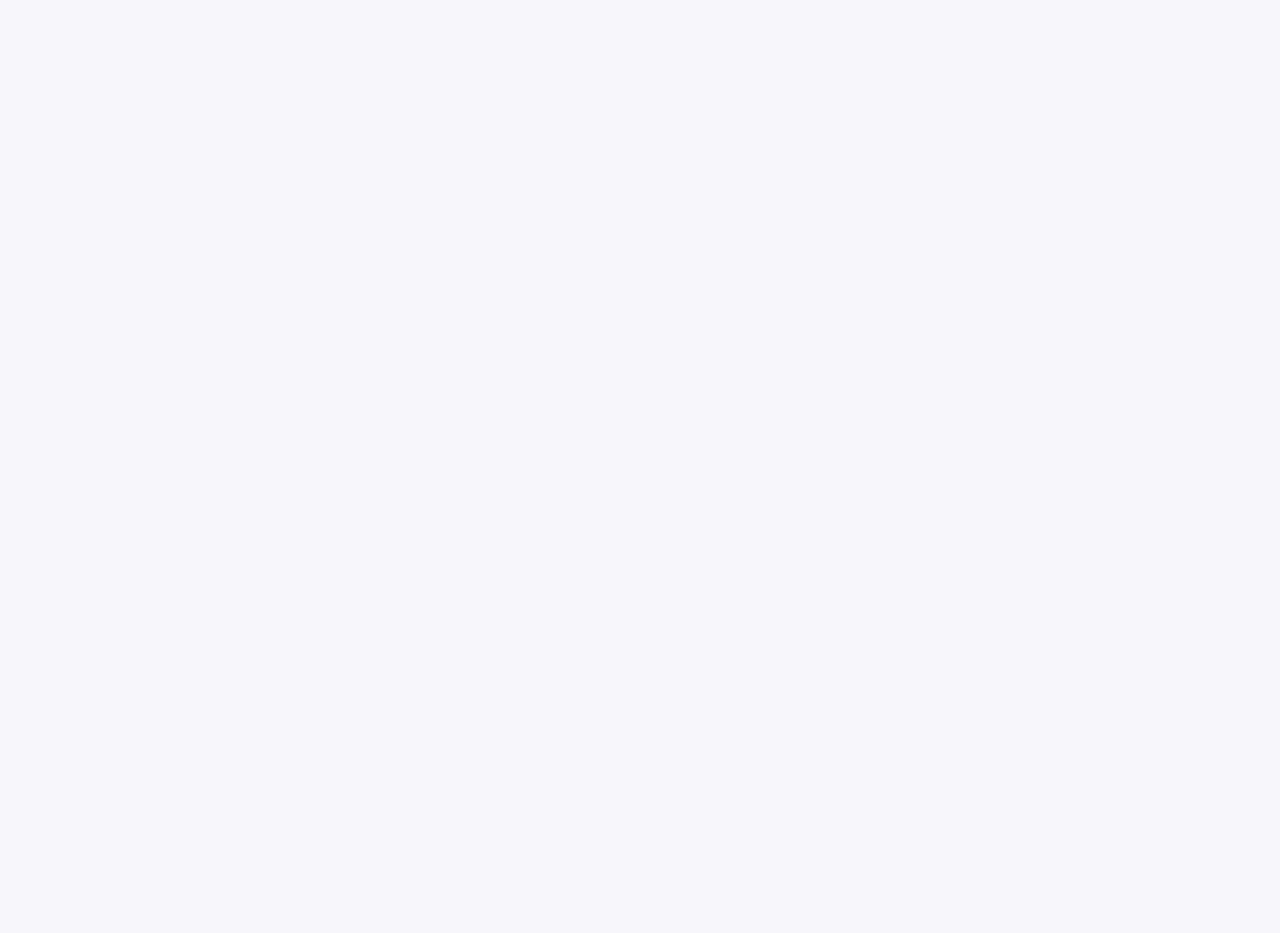
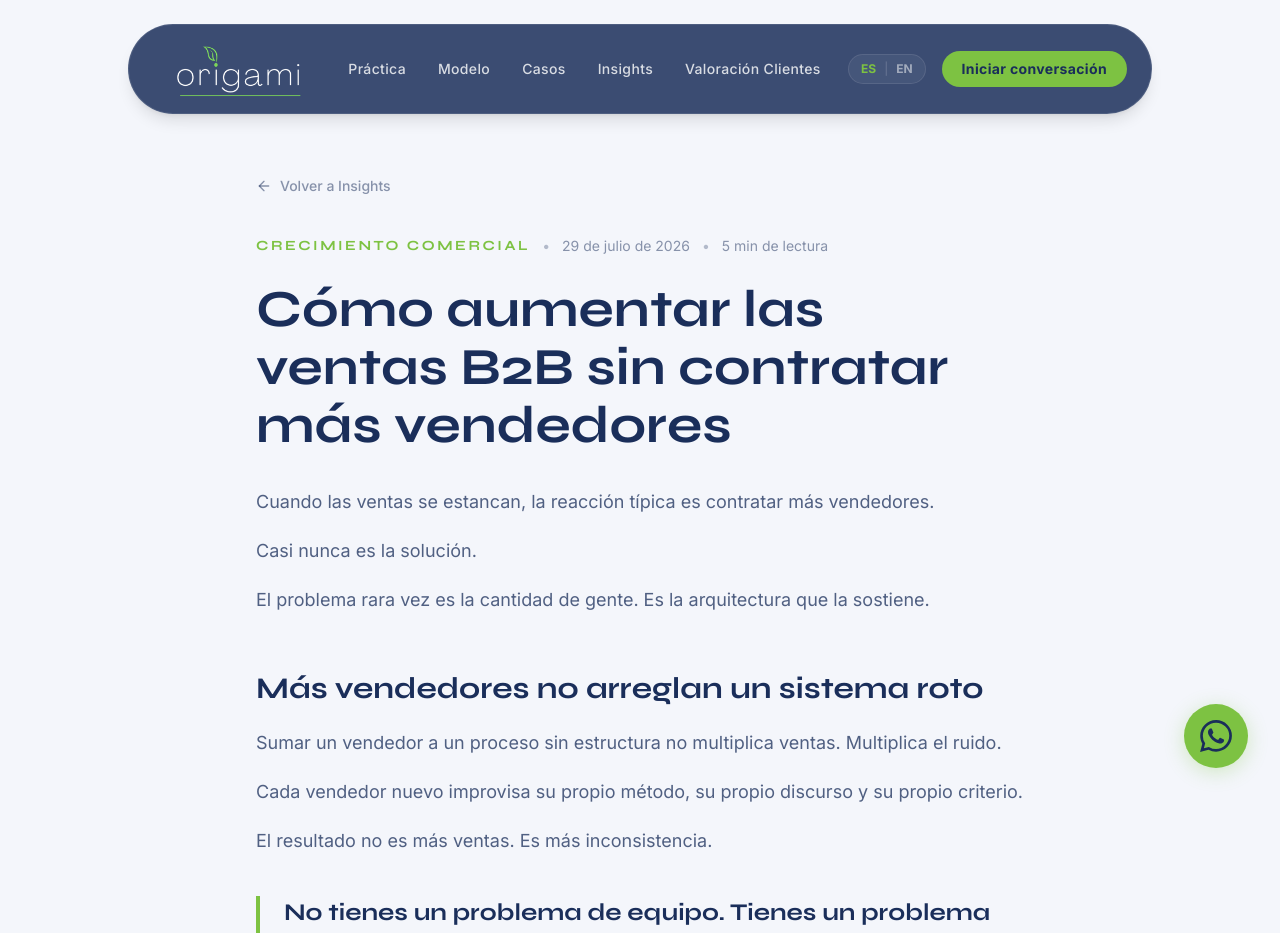
Before and after one commit to ArturMoraRosero/PaginaWebOrigami, a Next.js app: page /insights/aumentar-ventas-b2b-sin-contratar-vendedores in a window 1280 px wide. Before the commit this address had no page. Shown: the top 933 px of the page. Before the commit the page ends 800 px from the top, so only its background shows below. Built offline with nearby package versions, Linux system fonts and the light colour scheme.

Commit message:
content: articulos 2 y 3 del blog (gerentes/RRHH y ventas sin contratar)

```diff
--- a/src/content/posts.ts
+++ b/src/content/posts.ts
@@ -116,6 +116,140 @@ export const posts: Post[] = [
       { type: "p", text: "Y el acceso se estructura." },
     ],
   },
+  {
+    slug: "como-llegar-a-gerentes-de-compras-y-rrhh",
+    title: "Cómo llegar a gerentes de compras y de recursos humanos de grandes empresas",
+    description:
+      "Cómo contactar a los tomadores de decisión del canal corporativo en Ecuador: por qué compras, RR.HH. y gerencia deciden distinto, y cuáles son las vías reales de acceso.",
+    date: "2026-07-29",
+    tag: "Canal Corporativo",
+    keywords: [
+      "cómo llegar a gerentes de compras",
+      "contactar tomadores de decisión B2B",
+      "acceso a recursos humanos empresas",
+      "prospección canal corporativo Ecuador",
+    ],
+    excerpt:
+      "Tienes el producto y el precio, pero el correo nunca llega a quien decide. El muro del canal corporativo no es tu oferta, es el acceso.",
+    readingMinutes: 5,
+    related: {
+      label: "Conoce cómo abrimos el canal corporativo",
+      href: "/acceso-canal-corporativo-b2b-ecuador",
+    },
+    body: [
+      { type: "p", text: "Tienes el producto. Tienes el precio. Pero el correo nunca llega a quien decide." },
+      { type: "p", text: "Ese es el muro real del canal corporativo: no la oferta, sino el acceso." },
+      { type: "p", text: "Llegar a gerentes de compras y de recursos humanos no es cuestión de insistir más. Es cuestión de entrar por la puerta correcta." },
+
+      { type: "h2", text: "Por qué el decisor es tan difícil de alcanzar" },
+      { type: "p", text: "Un gerente de compras recibe decenas de propuestas por semana." },
+      { type: "p", text: "Su trabajo no es leerlas todas. Es filtrarlas." },
+      { type: "p", text: "El correo frío, la llamada sin contexto y el mensaje genérico se descartan antes de abrirse." },
+      { type: "p", text: "No porque tu oferta sea mala. Porque no le diste una razón para prestarte atención." },
+
+      { type: "h2", text: "El primer error: tratar a compras y a RR.HH. por igual" },
+      { type: "p", text: "Compras y recursos humanos deciden cosas distintas, con criterios distintos." },
+      {
+        type: "ul",
+        items: [
+          "Compras evalúa proveedor, condiciones y riesgo. Le hablas de eficiencia y cumplimiento.",
+          "Recursos humanos evalúa el impacto en las personas. Le hablas de talento, bienestar y clima.",
+          "Gerencia evalúa el retorno estratégico. Le hablas de crecimiento y resultado.",
+        ],
+      },
+      { type: "p", text: "El mismo mensaje para los tres no le habla bien a ninguno." },
+
+      { type: "h2", text: "Cómo entrar por la puerta correcta" },
+      { type: "p", text: "Hay tres vías reales de acceso, en orden de efectividad:" },
+      {
+        type: "ul",
+        items: [
+          "Introducción de un tercero de confianza: la más corta. Hereda la credibilidad de quien presenta.",
+          "Referencia de un caso conocido: entras validado por un resultado, no por una promesa.",
+          "Contacto directo con contexto: si va solo, que sea específico, breve y sobre un problema real del decisor.",
+        ],
+      },
+      { type: "p", text: "Lo que casi nunca funciona: el mensaje masivo sin contexto." },
+
+      { type: "h2", text: "Qué decir cuando llegas" },
+      { type: "p", text: "El primer contacto no es para vender. Es para ganar la segunda conversación." },
+      { type: "p", text: "Habla del problema del decisor, no de tu catálogo." },
+      { type: "p", text: "Sé breve. Un gerente decide en segundos si vale la pena responder." },
+      { type: "quote", text: "Nadie compra en el primer correo. Pero muchos descartan en el primero." },
+
+      { type: "h2", text: "Por qué las relaciones existentes cambian el juego" },
+      { type: "p", text: "Una introducción de alguien con vínculo real salta la fila." },
+      { type: "p", text: "El decisor no te abre la puerta por tu mensaje. Se la abre a quien te presenta." },
+      { type: "p", text: "Por eso el acceso al canal corporativo se construye sobre relaciones, no sobre volumen de envíos." },
+
+      { type: "h2", text: "En resumen" },
+      { type: "p", text: "Si tu oferta es buena pero no llega a quien decide, no necesitas más insistencia. Necesitas acceso." },
+    ],
+  },
+  {
+    slug: "aumentar-ventas-b2b-sin-contratar-vendedores",
+    title: "Cómo aumentar las ventas B2B sin contratar más vendedores",
+    description:
+      "Cuando las ventas se estancan, contratar más vendedores rara vez es la solución. Cómo aumentar las ventas B2B en Ecuador estructurando el sistema comercial, no ampliando el equipo.",
+    date: "2026-07-29",
+    tag: "Crecimiento Comercial",
+    keywords: [
+      "aumentar ventas B2B",
+      "vender más sin contratar vendedores",
+      "arquitectura comercial B2B",
+      "estrategia de ventas Ecuador",
+    ],
+    excerpt:
+      "Cuando las ventas bajan, la reacción típica es contratar más vendedores. Casi nunca es la solución. El problema no es la cantidad de gente, es la arquitectura.",
+    readingMinutes: 5,
+    related: {
+      label: "Descubre cómo estructuramos tu crecimiento comercial",
+      href: "/como-aumentar-ventas-b2b-ecuador",
+    },
+    body: [
+      { type: "p", text: "Cuando las ventas se estancan, la reacción típica es contratar más vendedores." },
+      { type: "p", text: "Casi nunca es la solución." },
+      { type: "p", text: "El problema rara vez es la cantidad de gente. Es la arquitectura que la sostiene." },
+
+      { type: "h2", text: "Más vendedores no arreglan un sistema roto" },
+      { type: "p", text: "Sumar un vendedor a un proceso sin estructura no multiplica ventas. Multiplica el ruido." },
+      { type: "p", text: "Cada vendedor nuevo improvisa su propio método, su propio discurso y su propio criterio." },
+      { type: "p", text: "El resultado no es más ventas. Es más inconsistencia." },
+      { type: "quote", text: "No tienes un problema de equipo. Tienes un problema de arquitectura." },
+
+      { type: "h2", text: "Qué revisar antes de contratar" },
+      { type: "p", text: "Antes de sumar personas, revisa el sistema. Tres preguntas:" },
+      {
+        type: "ul",
+        items: [
+          "¿Está definido tu cliente ideal, o le vendes a cualquiera que responda?",
+          "¿Existe un proceso repetible, o cada venta se cierra de forma distinta?",
+          "¿Sabes por qué ganas y por qué pierdes, o es pura intuición?",
+        ],
+      },
+      { type: "p", text: "Si alguna respuesta es 'no', el cuello de botella no es el tamaño del equipo." },
+
+      { type: "h2", text: "Las tres palancas que sí aumentan las ventas" },
+      { type: "p", text: "El crecimiento comercial sostenible se apoya en estructura, no en esfuerzo." },
+      {
+        type: "ul",
+        items: [
+          "Foco: concentrar el esfuerzo en el cliente correcto, no en todos.",
+          "Proceso: un sistema repetible que cualquier vendedor pueda ejecutar igual.",
+          "Medición: saber qué funciona para repetirlo y qué no para corregirlo.",
+        ],
+      },
+      { type: "p", text: "Con esas tres, el mismo equipo vende más. Sin ellas, diez vendedores más solo aceleran el desorden." },
+
+      { type: "h2", text: "Cuándo sí conviene contratar" },
+      { type: "p", text: "Contratar tiene sentido cuando el sistema ya funciona y el único límite es la capacidad." },
+      { type: "p", text: "Ahí, cada vendedor nuevo entra a un proceso probado y produce rápido." },
+      { type: "p", text: "Primero la estructura. Después el equipo. Nunca al revés." },
+
+      { type: "h2", text: "En resumen" },
+      { type: "p", text: "Si tus ventas no crecen, la pregunta no es cuántos vendedores te faltan. Es qué estructura te falta." },
+    ],
+  },
 ];
 
 export function getPost(slug: string): Post | undefined {
```
